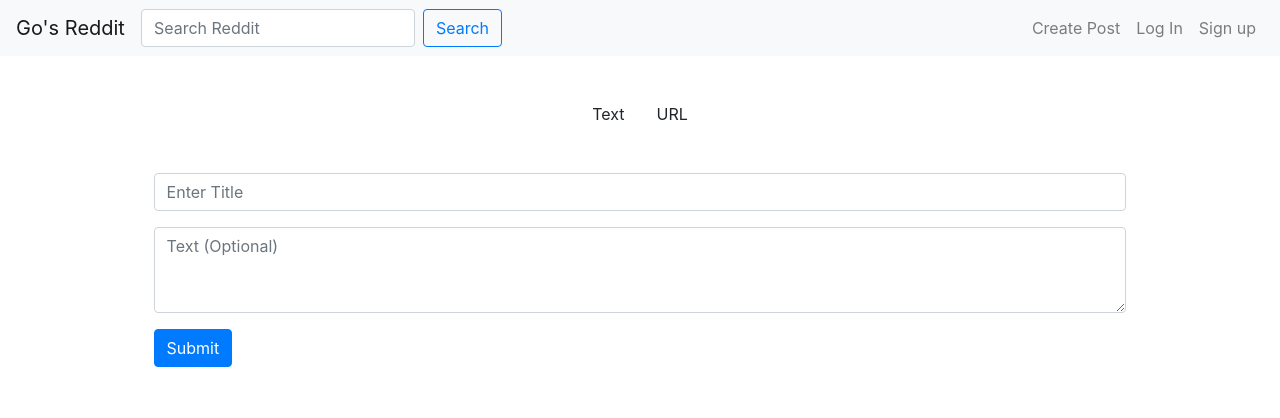
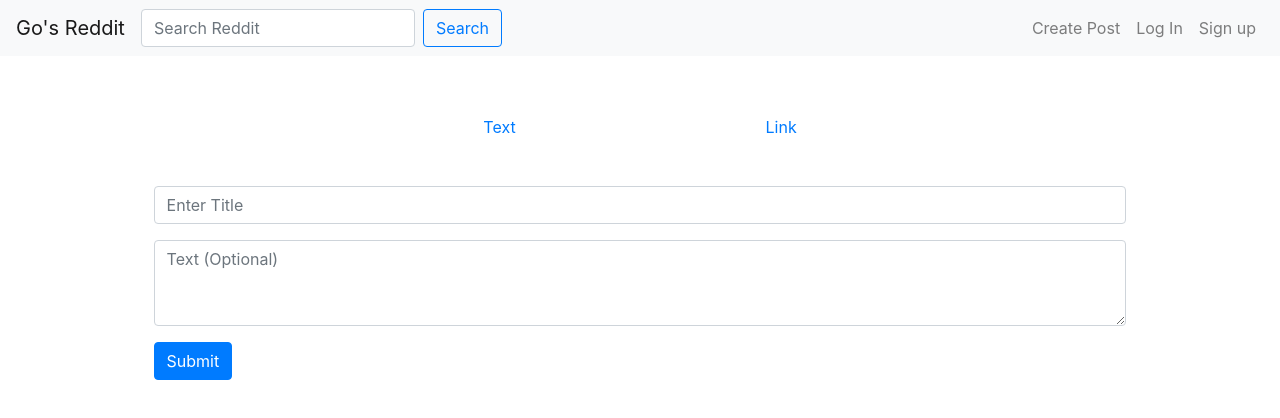
Before and after one commit to gomuramatsu/reddit-clone, a Next.js app in the folder client/: page /createPost in a window 1280 px wide. Shown: the top 418 px of the page. Built offline with nearby package versions, Linux system fonts and the light colour scheme.

Commit message:
added separate forms for text and link posts

```diff
--- a/client/components/createPostForm.js
+++ b/client/components/createPostForm.js
@@ -1,6 +1,7 @@
 import React, {Component} from "react";
 import Form from 'react-bootstrap/Form'
 import Button from 'react-bootstrap/Button'
+import Nav from 'react-bootstrap/Nav'
 
 class CreatePostForm extends Component {
     constructor(props) {
@@ -30,14 +31,16 @@ class CreatePostForm extends Component {
     render() {
         return (
             <div>
-                <ul class="nav justify-content-center createPostNavPadding">
-                    <li class="nav-item">
-                        <a onclick={() => this.updateFormType('text')} class="nav-link">Text</a>
-                    </li>
-                    <li class="nav-item">
-                        <a onclick={() => this.updateFormType('url')} class="nav-link">URL</a>
-                    </li>
-                </ul>
+                <div className="createPostNav">
+                  <Nav fill variant="pills">
+                    <Nav.Item>
+                      <Nav.Link eventKey="createTextPostFormSelected" onSelect={() => this.updateFormType('text')}>Text</Nav.Link>
+                    </Nav.Item>
+                    <Nav.Item>
+                      <Nav.Link eventKey="createURLPostFormSelected" onSelect={() => this.updateFormType('url')}>Link</Nav.Link>
+                    </Nav.Item>
+                  </Nav>
+                </div>
                 {this.state.showTextForm && <Form className="formPadding">
                       <Form.Group controlId="formTitle">
                           <Form.Control type="text" placeholder="Enter Title" />
--- a/client/pages/createPost.js
+++ b/client/pages/createPost.js
@@ -6,6 +6,12 @@ class CreatePostPage extends Component {
     render() {
         return (
             <div>
+                <link
+                    rel="stylesheet"
+                    href="https://maxcdn.bootstrapcdn.com/bootstrap/4.3.1/css/bootstrap.min.css"
+                    integrity="sha384-ggOyR0iXCbMQv3Xipma34MD+dH/1fQ784/j6cY/iJTQUOhcWr7x9JvoRxT2MZw1T"
+                    crossorigin="anonymous"
+                />
                 <style jsx global>{`
                 .createPostNavPadding {
                     margin-top: 2%;
@@ -22,14 +28,13 @@ class CreatePostPage extends Component {
                     padding-left: 4%;
                     padding-right: 4%;
                 }
+                .createPostNav {
+                    margin-top: 4%;
+                    margin-left: 28%;
+                    margin-right: 28%;
+                }
                 `}
                 </style>
-                <link
-                    rel="stylesheet"
-                    href="https://maxcdn.bootstrapcdn.com/bootstrap/4.3.1/css/bootstrap.min.css"
-                    integrity="sha384-ggOyR0iXCbMQv3Xipma34MD+dH/1fQ784/j6cY/iJTQUOhcWr7x9JvoRxT2MZw1T"
-                    crossorigin="anonymous"
-                />
                 <MainNavBar></MainNavBar>
                 <CreatePostForm></CreatePostForm>
             </div>
```
